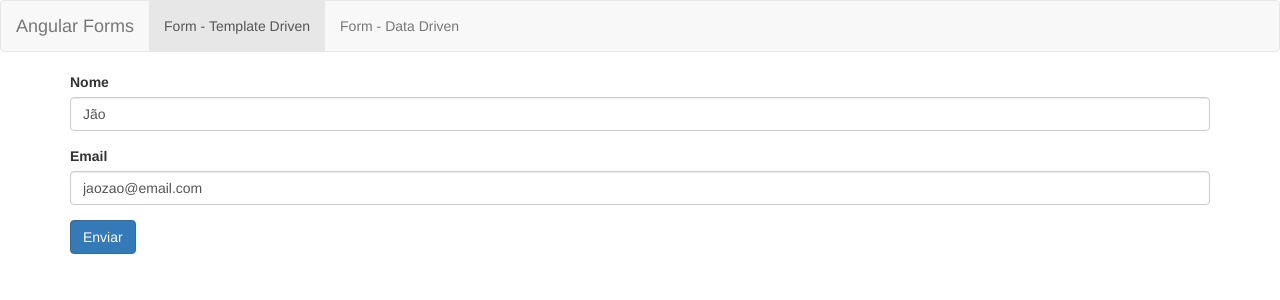
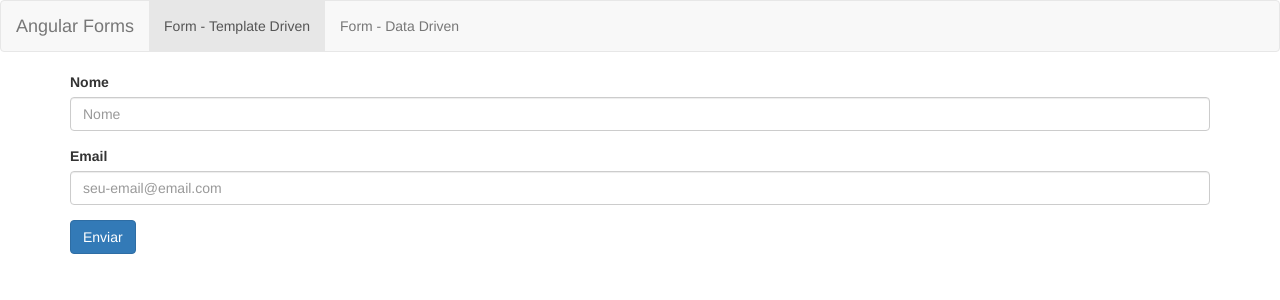
Before and after one commit to allan-mlpe/lt-angular4, an Angular app in the folder formularios/: page /templateForm in a window 1280 px wide. Shown: the top 300 px of the page. Built offline with nearby package versions, Linux system fonts and the light colour scheme.

Commit message:
Aplicando CSS na validação de campos

```diff
--- a/formularios/src/app/template-form/template-form.component.css
+++ b/formularios/src/app/template-form/template-form.component.css
@@ -0,0 +1,8 @@
+/*
+    Regra aplicada a elemenots que possuam
+    simultaneamente as classes ng-invalid e
+    ng-touched (exceto tags form)
+*/
+.ng-invalid.ng-touched:not(form) {
+    border: 1px solid red;
+}
--- a/formularios/src/app/template-form/template-form.component.ts
+++ b/formularios/src/app/template-form/template-form.component.ts
@@ -13,8 +13,8 @@
    * padrões
    */
   usuario: any = {
-    nome: 'Jão',
-    email: 'jaozao@email.com'
+    nome: '',
+    email: ''
   };
 
   constructor() { }
```
